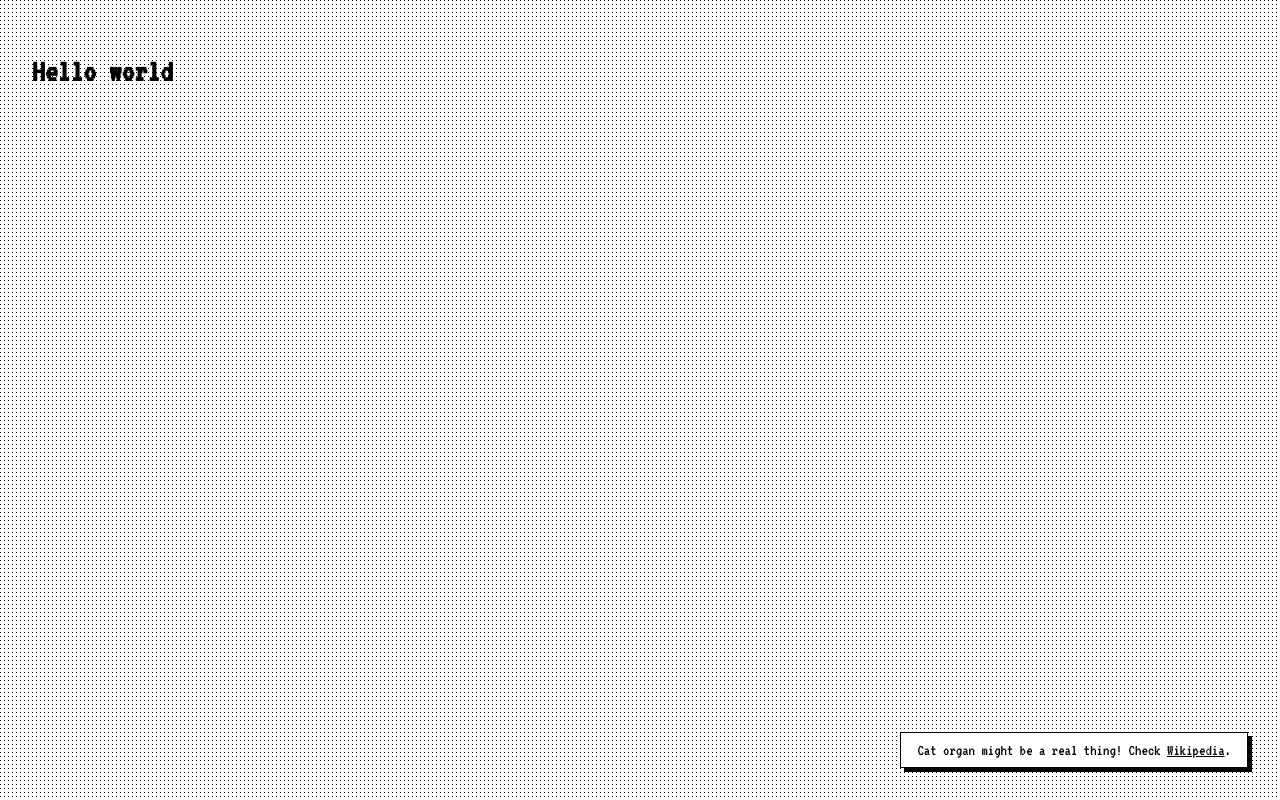
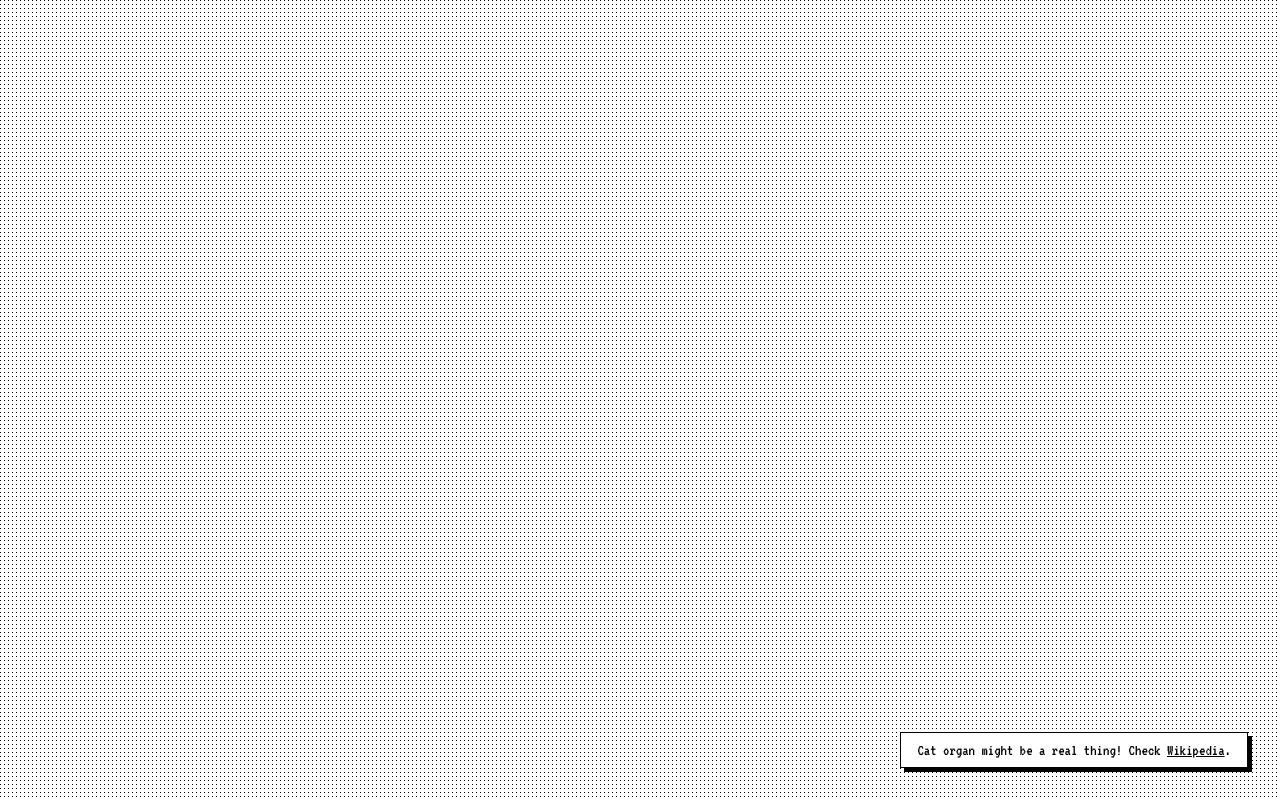
Before and after one commit to fedek6/cat-organ, a website built with Parcel: page index.html in a window 1280 px wide. Built offline with nearby package versions, Linux system fonts and the light colour scheme.

Commit message:
⚰️ Remove hello world

```diff
--- a/index.html
+++ b/index.html
@@ -33,8 +33,6 @@
 
   <!-- Add your site or application content here -->
 
-  <h1>Hello world</h1>
-
   <div id="info">
     Cat organ might be a real thing! Check <a href="https://en.wikipedia.org/wiki/Cat_organ" target="_blank">Wikipedia</a>.
   </div>
```
